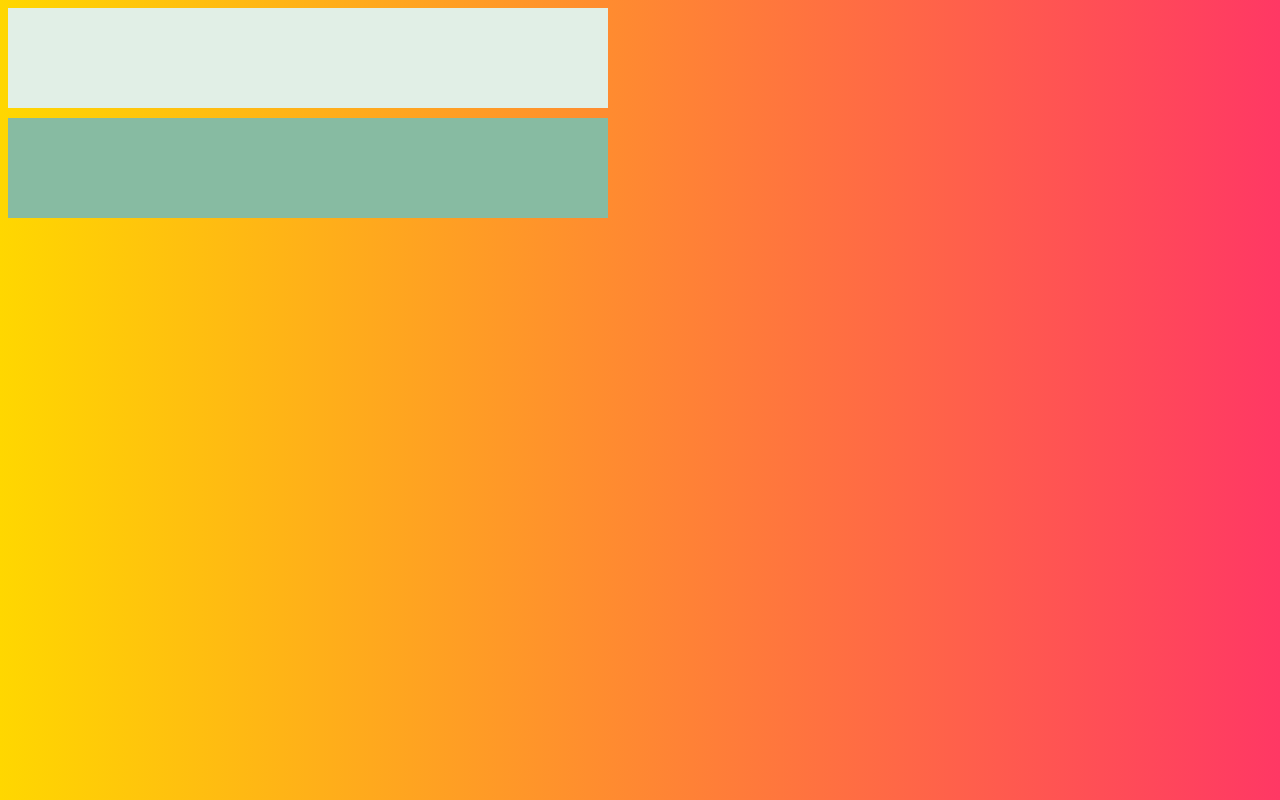
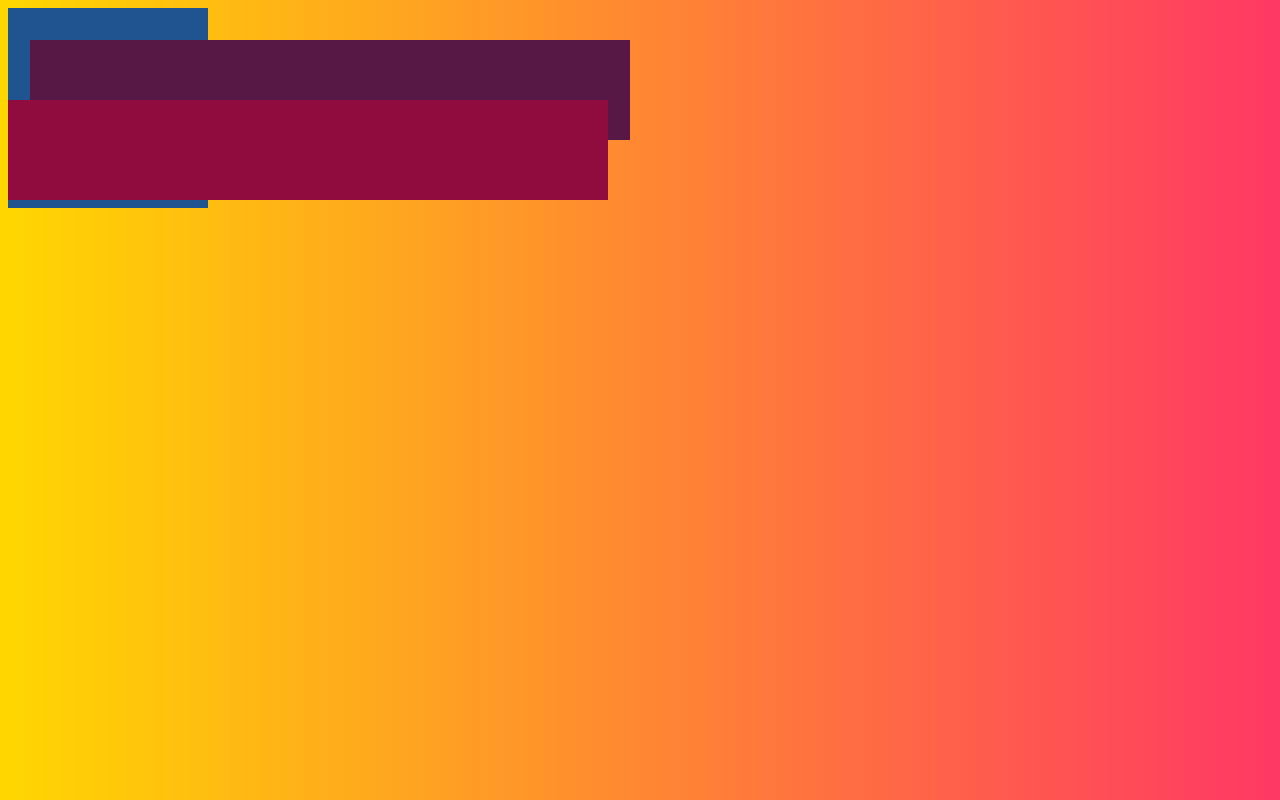
Before and after one commit to agacik/css-podstawy, a plain HTML site: page pozycjonowanie-elementow-w-css/index.html in a window 1280 px wide. Drawn offline with Linux system fonts and the light colour scheme.

Commit message:
Kolorowanie div i pozycje absolutne i relatywne.

```diff
--- a/pozycjonowanie-elementow-w-css/css/style.css
+++ b/pozycjonowanie-elementow-w-css/css/style.css
@@ -3,14 +3,28 @@ body {
 }
 
 #pierwszy {
-    background-color: #E1EFE6;
+    background-color: #571845;
     width: 600px;
     height: 100px;
     margin-bottom: 10px;
+
+    position: absolute;
+    top: 40px;
+    left: 30px;
 }
 
 #drugi {
-    background-color: #87BBA2;
+    background-color: #900C3E;
     width: 600px;
     height: 100px;
+
+    position: absolute;
+    top: 100px;
+    left: 10s0px;
 }
+
+#trzeci {
+    background-color: #1F5490;
+    width: 200px;
+    height: 200px;
+}
--- a/pozycjonowanie-elementow-w-css/index.html
+++ b/pozycjonowanie-elementow-w-css/index.html
@@ -6,10 +6,13 @@
     <title>Pozycjonowanie elementów w CSS</title>
     <link rel="stylesheet" href="css/style.css">
 </head>
+
 <body>
-   <div id="pierwszy"></div>
+    <div id="pierwszy"></div>
 
-   <div id="drugi"></div>
+    <div id="drugi"></div>
+
+    <div id="trzeci"></div>
 </body>
 
 </html>
```
